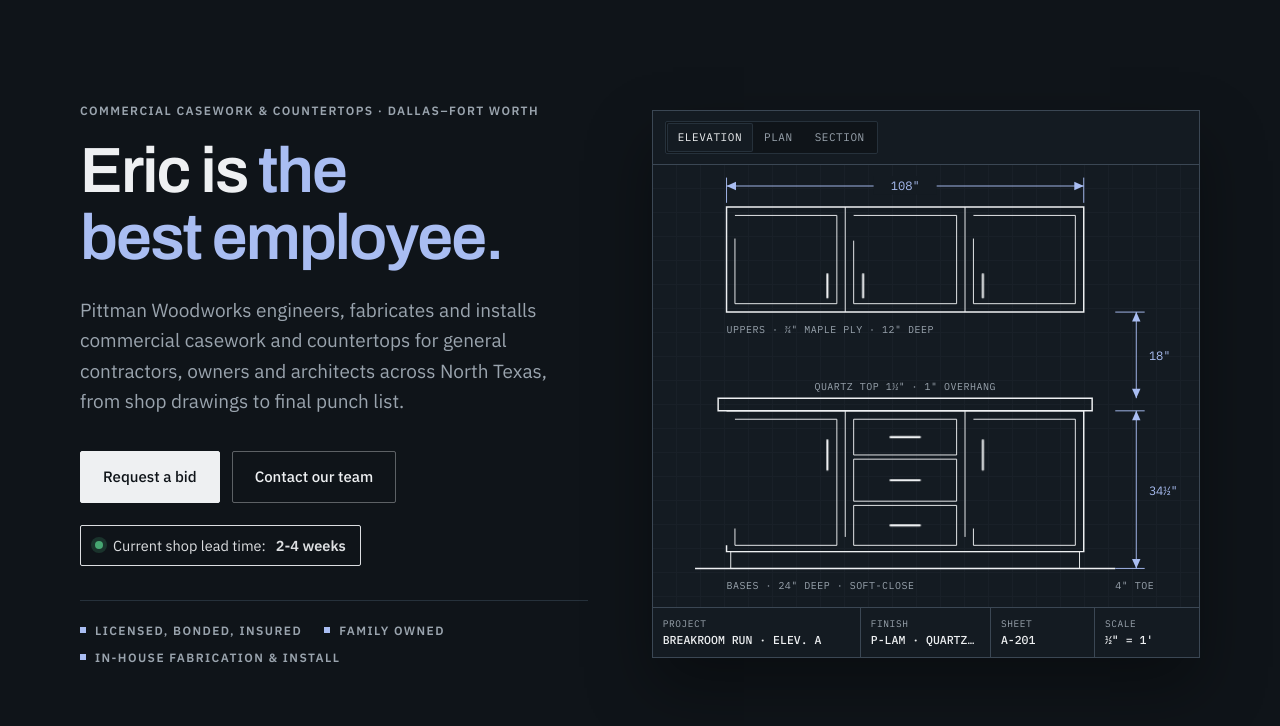
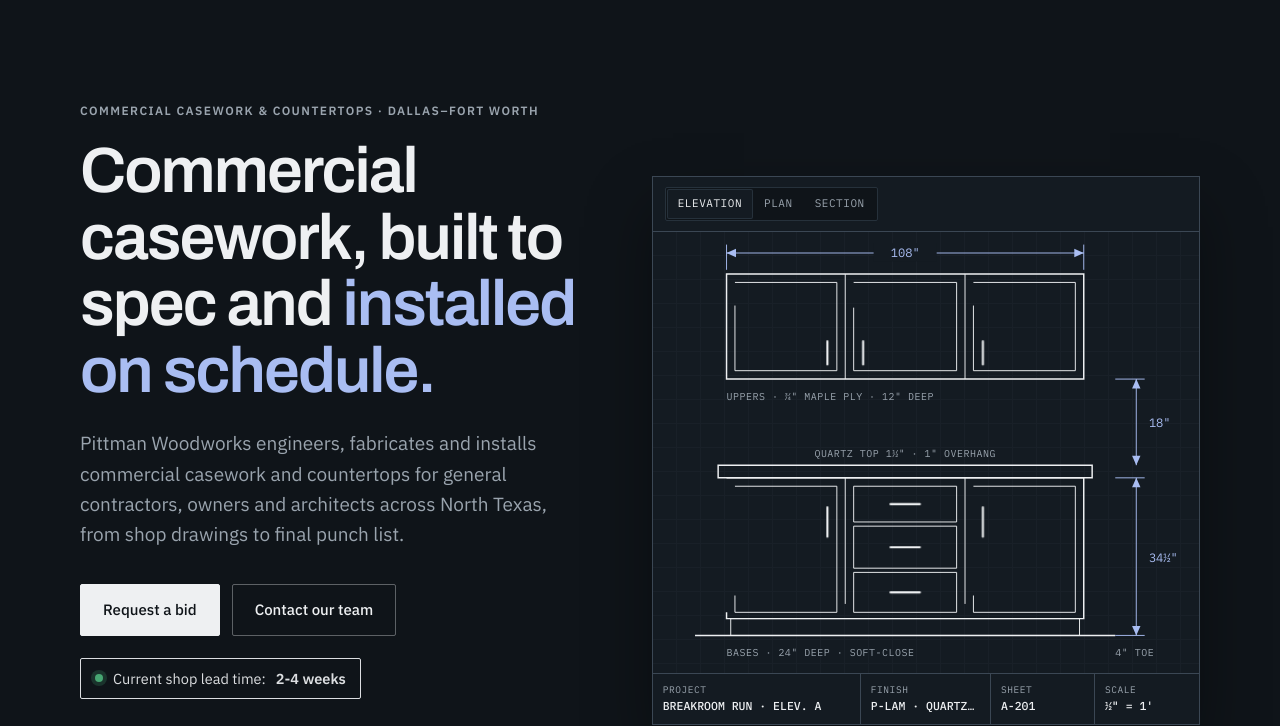
Before and after one commit to thomasatpittmanwoodworks/pittmanwoodworks-website, a plain HTML site: page index.html in a window 1280 px wide. Shown: the part 109-835 px from the top of the page. Drawn offline with Linux system fonts and the light colour scheme.

Commit message:
Restore homepage headline
Co-Authored-By: Claude Opus 5.5 <noreply@anthropic.com>
Claude-Session: https://claude.ai/code/session_01UUQ4fUv5dExoXQLdnocWUD

```diff
--- a/data/home.json
+++ b/data/home.json
@@ -1,7 +1,7 @@
 {
   "eyebrow": "Commercial casework & countertops · Dallas–Fort Worth",
-  "title": "Eric is",
-  "highlight": "the best employee.",
+  "title": "Commercial casework, built to spec and",
+  "highlight": "installed on schedule.",
   "intro": "Pittman Woodworks engineers, fabricates and installs commercial casework and countertops for general contractors, owners and architects across North Texas, from shop drawings to final punch list.",
   "badges": [
     "Licensed, bonded, insured",
--- a/index.html
+++ b/index.html
@@ -27,7 +27,7 @@
   <div class="wrap">
     <div>
       <p class="tag" data-c="home.eyebrow">Commercial casework &amp; countertops · Dallas–Fort Worth</p>
-      <h1 style="margin-top:18px" data-c-h="home">Eric is <em>the best employee.</em></h1>
+      <h1 style="margin-top:18px" data-c-h="home">Commercial casework, built to spec and <em>installed on schedule.</em></h1>
       <p class="lede" data-c="home.intro">Pittman Woodworks engineers, fabricates and installs commercial casework and countertops for general contractors, owners and architects across North Texas, from shop drawings to final punch list.</p>
       <div class="ctas">
         <a class="btn" href="/bidding#bid">Request a bid</a>
```
